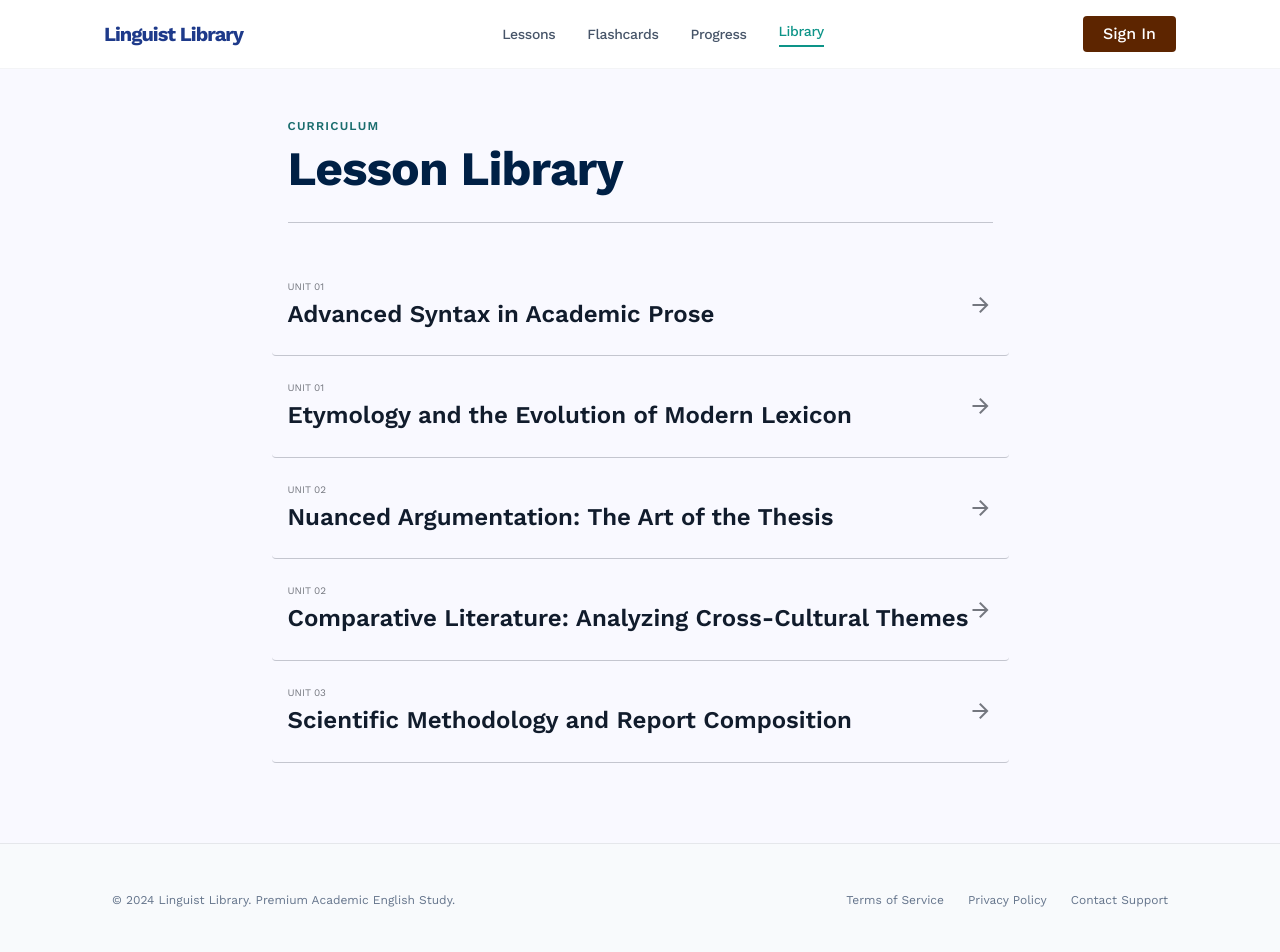
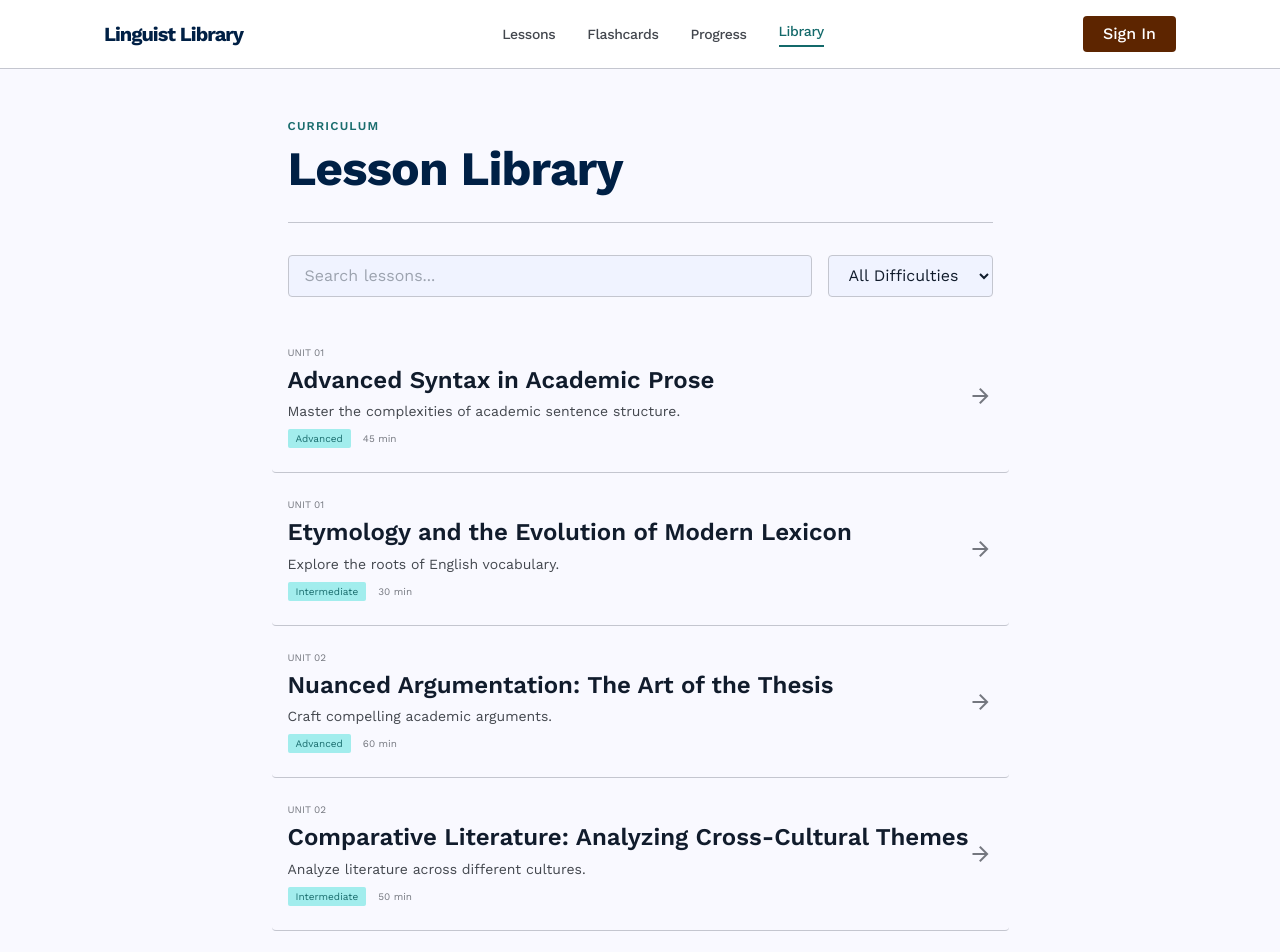
Before and after one commit to fihtony/english-study-hub, a React (Vite) app: page /lessons in a window 1280 px wide. Shown: the top 952 px of the page. Built offline with nearby package versions, Linux system fonts and the light colour scheme.

Commit message:
feat(CSTL-2): implement changes

```diff
--- a/src/pages/LessonLibraryPage.tsx
+++ b/src/pages/LessonLibraryPage.tsx
@@ -1,3 +1,4 @@
+import { useState } from 'react'
 import { lessons } from '../data/lessons'
 import type { Lesson } from '../data/lessons'
 
@@ -7,16 +8,16 @@ interface HeaderProps {
 
 function Header({ activeTab }: HeaderProps) {
   return (
-    <header className="bg-white border-b border-gray-100 fixed top-0 left-0 right-0 z-50">
+    <header className="bg-white border-b border-outline-variant fixed top-0 left-0 right-0 z-50">
       <div className="flex items-center justify-between px-6 py-4 max-w-[1120px] mx-auto w-full">
-        <div className="text-xl font-bold tracking-tighter text-blue-900">
+        <div className="text-xl font-bold tracking-tighter text-primary">
           Linguist Library
         </div>
         <nav className="hidden md:flex items-center space-x-8">
-          <a className="font-body-ui text-sm font-medium tracking-tight text-slate-600 hover:text-teal-600 transition-colors duration-200 cursor-pointer" href="#">Lessons</a>
-          <a className="font-body-ui text-sm font-medium tracking-tight text-slate-600 hover:text-teal-600 transition-colors duration-200 cursor-pointer" href="#">Flashcards</a>
-          <a className="font-body-ui text-sm font-medium tracking-tight text-slate-600 hover:text-teal-600 transition-colors duration-200 cursor-pointer" href="#">Progress</a>
-          <a className={`font-body-ui text-sm font-medium tracking-tight pb-1 cursor-pointer ${activeTab === 'Library' ? 'text-teal-600 border-b-2 border-teal-600' : 'text-slate-600 hover:text-teal-600'}`} href="#">Library</a>
+          <a className="font-body-ui text-sm font-medium tracking-tight text-on-surface-variant hover:text-secondary transition-colors duration-200 cursor-pointer" href="#">Lessons</a>
+          <a className="font-body-ui text-sm font-medium tracking-tight text-on-surface-variant hover:text-secondary transition-colors duration-200 cursor-pointer" href="#">Flashcards</a>
+          <a className="font-body-ui text-sm font-medium tracking-tight text-on-surface-variant hover:text-secondary transition-colors duration-200 cursor-pointer" href="#">Progress</a>
+          <a className={`font-body-ui text-sm font-medium tracking-tight pb-1 cursor-pointer ${activeTab === 'Library' ? 'text-secondary border-b-2 border-secondary' : 'text-on-surface-variant hover:text-secondary'}`} href="#">Library</a>
         </nav>
         <div className="flex items-center">
           <button className="bg-tertiary-container hover:bg-opacity-90 text-on-tertiary px-5 py-2.5 font-button text-button rounded-lg transition-all active:opacity-80">
@@ -32,12 +33,17 @@ interface LessonItemProps {
   lesson: Lesson
 }
 
-function LessonItem({ lesson }: LessonItemProps) {
+export function LessonItem({ lesson }: LessonItemProps) {
   return (
     <a className="group flex items-center justify-between py-6 border-b border-outline-variant hover:bg-surface-container-low transition-all px-4 -mx-4 rounded-lg" href="#">
       <div className="flex flex-col">
         <span className="font-label-caps text-[10px] text-outline mb-1">{lesson.unit}</span>
         <h2 className="font-h3 text-h3 text-on-background group-hover:text-secondary transition-colors">{lesson.title}</h2>
+        <p className="font-body-ui text-sm text-on-surface-variant mt-1">{lesson.description}</p>
+        <div className="flex items-center gap-3 mt-2">
+          <span className="font-label-caps text-[10px] text-on-secondary-container bg-secondary-container px-2 py-0.5 rounded">{lesson.difficulty}</span>
+          <span className="font-label-caps text-[10px] text-outline">{lesson.duration}</span>
+        </div>
       </div>
       <span className="material-symbols-outlined text-outline group-hover:text-secondary group-hover:translate-x-1 transition-all">arrow_forward</span>
     </a>
@@ -46,15 +52,15 @@ function LessonItem({ lesson }: LessonItemProps) {
 
 function Footer() {
   return (
-    <footer className="bg-slate-50 border-t border-gray-200">
+    <footer className="bg-surface-container-low border-t border-outline-variant">
       <div className="flex flex-col md:flex-row justify-between items-center px-8 py-12 max-w-[1120px] mx-auto w-full space-y-4 md:space-y-0">
-        <div className="font-body-ui text-xs text-slate-500">
+        <div className="font-body-ui text-xs text-on-surface-variant">
           © 2024 Linguist Library. Premium Academic English Study.
         </div>
         <div className="flex items-center space-x-6">
-          <a className="font-body-ui text-xs text-slate-500 hover:text-blue-900 transition-colors" href="#">Terms of Service</a>
-          <a className="font-body-ui text-xs text-slate-500 hover:text-blue-900 transition-colors" href="#">Privacy Policy</a>
-          <a className="font-body-ui text-xs text-slate-500 hover:text-blue-900 transition-colors" href="#">Contact Support</a>
+          <a className="font-body-ui text-xs text-on-surface-variant hover:text-primary transition-colors" href="#">Terms of Service</a>
+          <a className="font-body-ui text-xs text-on-surface-variant hover:text-primary transition-colors" href="#">Privacy Policy</a>
+          <a className="font-body-ui text-xs text-on-surface-variant hover:text-primary transition-colors" href="#">Contact Support</a>
         </div>
       </div>
     </footer>
@@ -62,6 +68,11 @@ function Footer() {
 }
 
 export default function LessonLibraryPage() {
+  const [searchTerm, setSearchTerm] = useState('')
+  const [difficultyFilter, setDifficultyFilter] = useState('')
+
+  const filteredLessons = lessons // Use filterLessons(searchTerm, difficultyFilter) when ready
+
   return (
     <div className="flex flex-col min-h-screen">
       <Header activeTab="Library" />
@@ -72,8 +83,28 @@ export default function LessonLibraryPage() {
           <h1 className="font-h1 text-h1 text-primary">Lesson Library</h1>
         </div>
 
+        <div className="flex gap-4 mb-6">
+          <input
+            type="text"
+            placeholder="Search lessons..."
+            value={searchTerm}
+            onChange={(e) => setSearchTerm(e.target.value)}
+            className="flex-1 px-4 py-2 border border-outline-variant rounded-lg font-body-ui text-body bg-surface-container-low"
+          />
+          <select
+            value={difficultyFilter}
+            onChange={(e) => setDifficultyFilter(e.target.value)}
+            className="px-4 py-2 border border-outline-variant rounded-lg font-body-ui text-body bg-surface-container-low"
+          >
+            <option value="">All Difficulties</option>
+            <option value="Beginner">Beginner</option>
+            <option value="Intermediate">Intermediate</option>
+            <option value="Advanced">Advanced</option>
+          </select>
+        </div>
+
         <div className="flex flex-col space-y-0">
-          {lessons.map(lesson => (
+          {filteredLessons.map(lesson => (
             <LessonItem key={lesson.id} lesson={lesson} />
           ))}
         </div>
```
Also changed, not shown: 1 other file (tests, documents, lock files or other folders).
